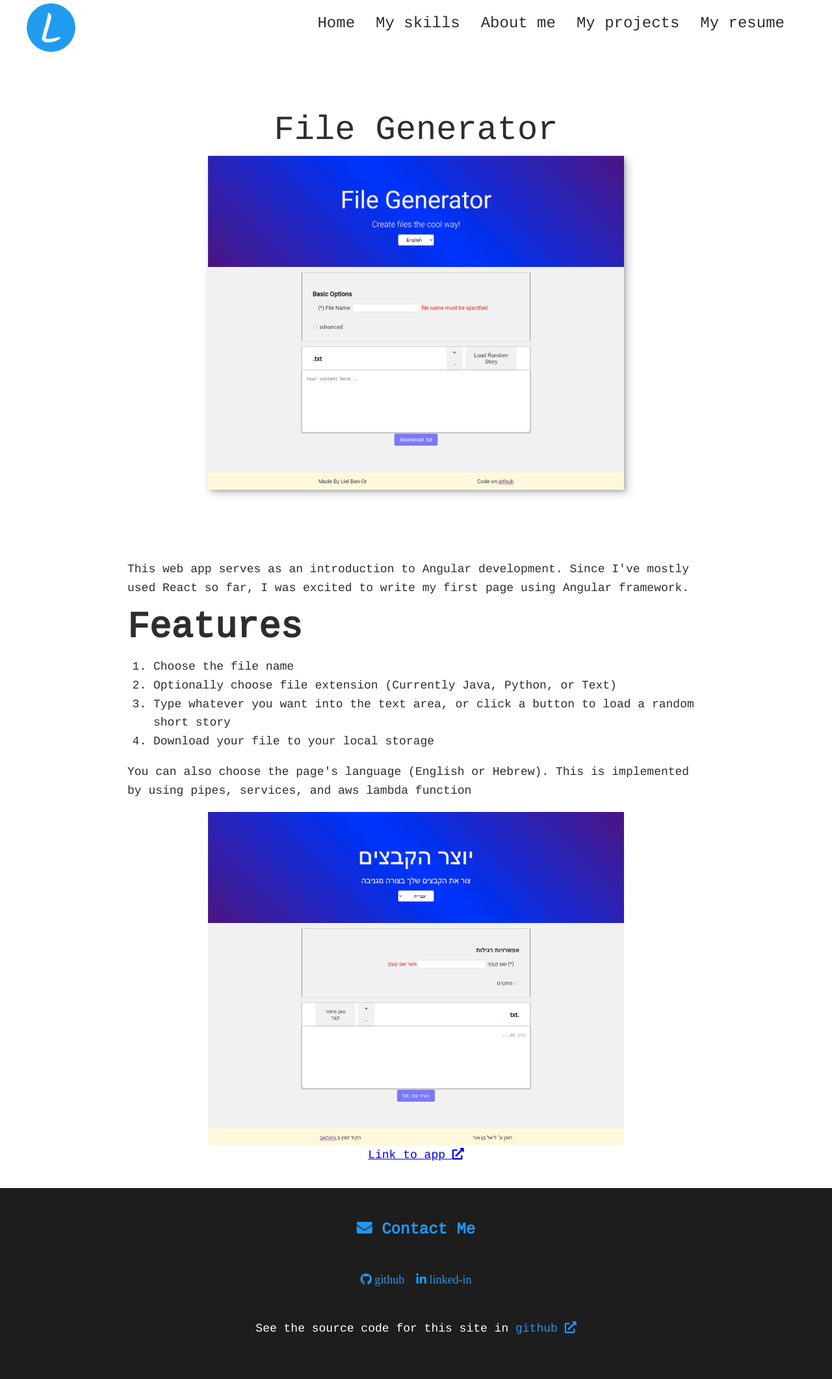
After one commit to Lebnor/Liel-BenOr.github.io, a Flask app: template templates/projects/angular-file-generator.html in a window 1280 px wide. The commit adds this page. Shown: the whole page at 65% size. Run offline with Flask 2, Linux system fonts and the light colour scheme; the template is opened without the code that fills it, so the values that code supplies are empty; some libraries are stand-ins or nearby versions; some web fonts are replaced.

Commit message:
added angular-file-generator project page

```diff
--- a/static/styles.css
+++ b/static/styles.css
@@ -64,8 +64,8 @@ section {
 
 img {
   display: block;
+  border-radius: 50%;
   max-width: 100%;
-  border-radius: var(--br);
 }
 
 strong {
@@ -411,6 +411,8 @@ header {
 /* Intro Section */
 .intro {
   position: relative;
+  display: flex;
+  flex-direction: column;
 }
 
 .greeting {
@@ -453,6 +455,12 @@ header {
     left: -1.5rem;
     width: calc(100% + 1.5em);
   }
+}
+
+.portfolio-intro {
+  display: flex;
+  flex-direction: column;
+  align-items: center;
 }
 
 /* My services section */
@@ -631,6 +639,17 @@ header {
   gap: 5px;
 }
 
+.portfolio-page img {
+  border-radius: none;
+  max-width: 50vw;
+}
+
+@media (max-width: 800px) {
+  .portfolio-page img {
+    max-width: 90vw;
+  }
+}
+
 .portfolio__item {
   /* background: var(--clr-dark); */
   overflow: hidden;
--- /dev/null
+++ b/templates/projects/angular-file-generator.html
@@ -0,0 +1,46 @@
+{% extends "base.html" %} {% block body %}
+<main class="portfolio-page">
+  <section class="portfolio-intro">
+    <h1 class="section__title section__title--intro">File Generator</h1>
+    <img
+      src="{{ url_for('static',filename='img/projects/angular-file-generator-main.png')}}"
+      alt=""
+      class="intro__img square"
+    />
+  </section>
+
+  <div class="portfolio-item-individual">
+    <p>
+      This web app serves as an introduction to Angular development. Since I've
+      mostly used React so far, I was excited to write my first page using
+      Angular framework.
+    </p>
+    <h2>Features</h2>
+    <ol>
+      <li>Choose the file name</li>
+      <li>
+        Optionally choose file extension (Currently Java, Python, or Text)
+      </li>
+      <li>
+        Type whatever you want into the text area, or click a button to load a
+        random short story
+      </li>
+      <li>Download your file to your local storage</li>
+    </ol>
+
+    <p>
+      You can also choose the page's language (English or Hebrew). This is
+      implemented by using pipes, services, and aws lambda function
+    </p>
+    <div class="portfolio-intro">
+      <img
+        class="square"
+        alt=""
+        src="{{ url_for('static',filename='img/projects/angular-file-generator-translated.png')}}"
+      /><a href="https://angular-file-generator.vercel.app/" target="_blank"
+        >Link to app <i class="fas fa-external-link-alt"></i
+      ></a>
+    </div>
+  </div>
+</main>
+{% endblock %}
--- a/templates/projects/popsi-colada.html
+++ b/templates/projects/popsi-colada.html
@@ -48,7 +48,7 @@
     foods and CD's, using models and modelViews.
   </p>
   <p></p>
-  <a href="https://popsi-colada.herokuapp.com/browse" target="_blank"
+  <a href="https://popsi-colada.herokuapp.com" target="_blank"
     >Link to app <i class="fas fa-external-link-alt"></i
   ></a>
 </div>
```
Also changed, not shown: templates/index.html (+11 -0 lines), static/img/file-pointers-10-728.jpg (deleted), static/img/projects/angular-file-generator-main.png (added), static/img/projects/angular-file-generator-translated.png (added).
